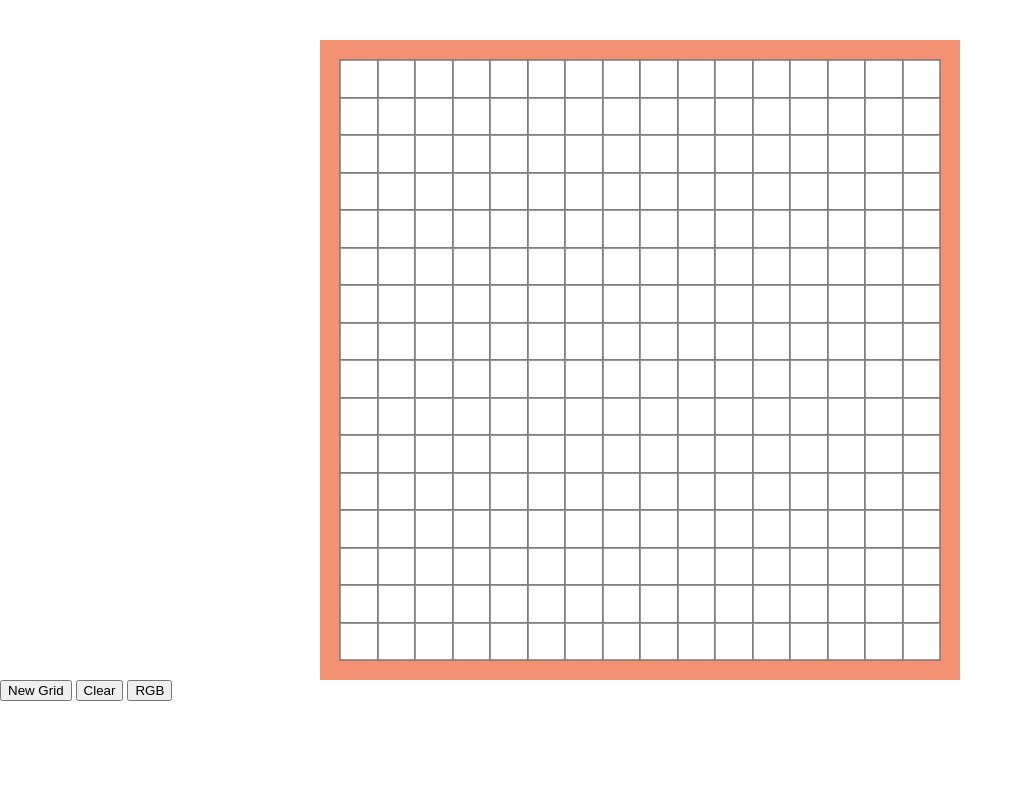
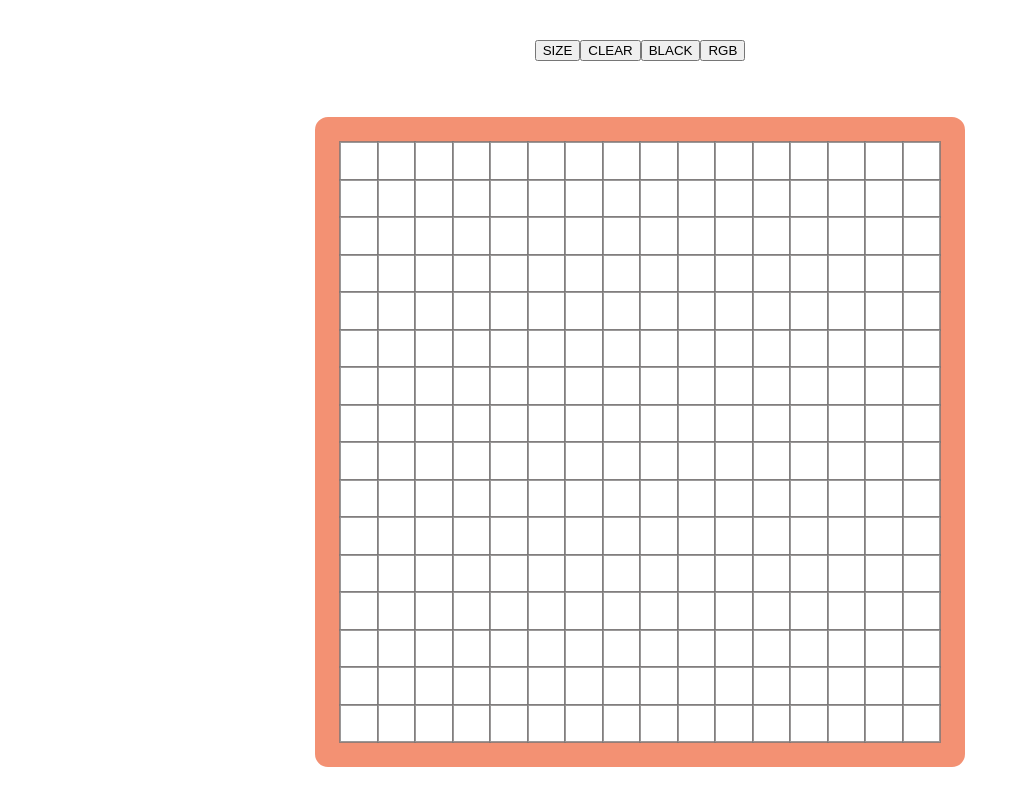
Before and after one commit to miroslavrut/etch-a-sketch, a plain HTML site: page index.html in a window 1280 px wide. Shown: the whole page, without its empty margins (0-1028 px from the left). Drawn offline with Linux system fonts and the light colour scheme.

Commit message:
Add BLACK button

```diff
--- a/css/style.css
+++ b/css/style.css
@@ -3,17 +3,24 @@ html,body {
     padding: 0;
 }
 
+#buttons {
+    display: flex;
+    justify-content: center;
+    margin-top: 5vh;
+}
+
 #container {
     width: 600px;
     height: 600px;
-    border: 20px solid rgba(235, 75, 26, 0.608);
+    border: 25px solid rgba(235, 75, 26, 0.608);
+    border-radius: 2%;
     transition: 0.2s ease-in-out;
 }
 
 #main {
     display: flex;
     justify-content: center;
-    margin-top: 5vh;
+    margin-top: 7vh;
 }
 
 #container > div {
--- a/index.html
+++ b/index.html
@@ -8,10 +8,13 @@
     <link rel="stylesheet" href="./css/style.css">
 </head>
 <body>
+    <div id="buttons">
+        <button id="new-grid">SIZE</button>
+        <button id="clear">CLEAR</button>
+        <button id="black">BLACK</button>
+        <button id="rgb">RGB</button>
+    </div>
     <div id="main"> </div>
-    <button id="new-grid">New Grid</button>
-    <button id="clear">Clear</button>
-    <button id="rgb">RGB</button>
     <script src="./js/main.js"></script>
 </body>
 </html>
--- a/js/main.js
+++ b/js/main.js
@@ -7,6 +7,7 @@ main.appendChild(container);
 const newBtn = document.querySelector("#new-grid");
 const clearBtn = document.querySelector("#clear");
 const rgbBtn = document.querySelector("#rgb");
+const blackBtn = document.querySelector("#black");
 
 function createGrid(gridSize) {
     container.style.gridTemplate = `repeat(${gridSize},1fr) / repeat(${gridSize},1fr)`;
@@ -64,6 +65,8 @@ clearBtn.addEventListener('click', () => {
 
 rgbBtn.addEventListener('click', rgbHover);
 
+blackBtn.addEventListener('click', hover);
+
 container.addEventListener('mouseenter',() => {
         container.style.borderColor = "rgba(235, 75, 26, 0.908)";
 });
@@ -72,5 +75,4 @@ container.addEventListener('mouseleave',() => {
     container.style.borderColor = "rgba(235, 75, 26, 0.608)";
 });
 
-
 createGrid(16);
```
